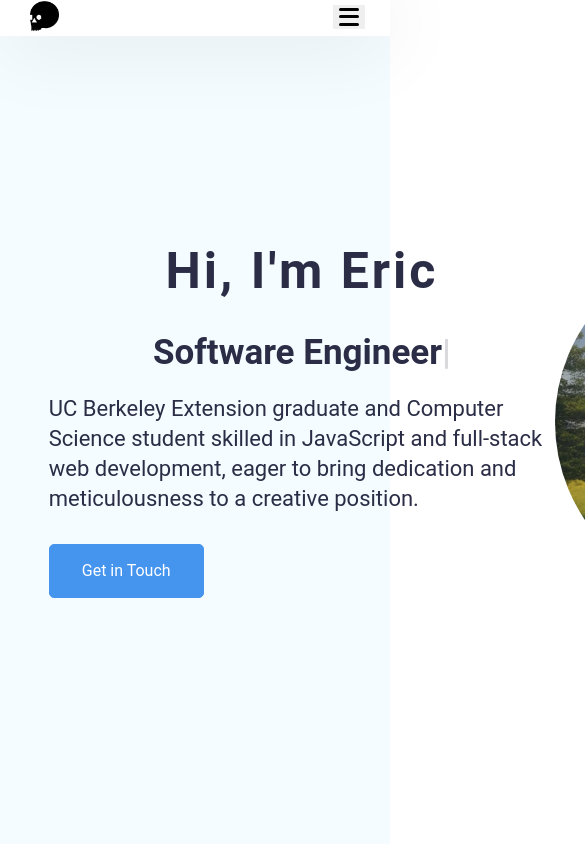
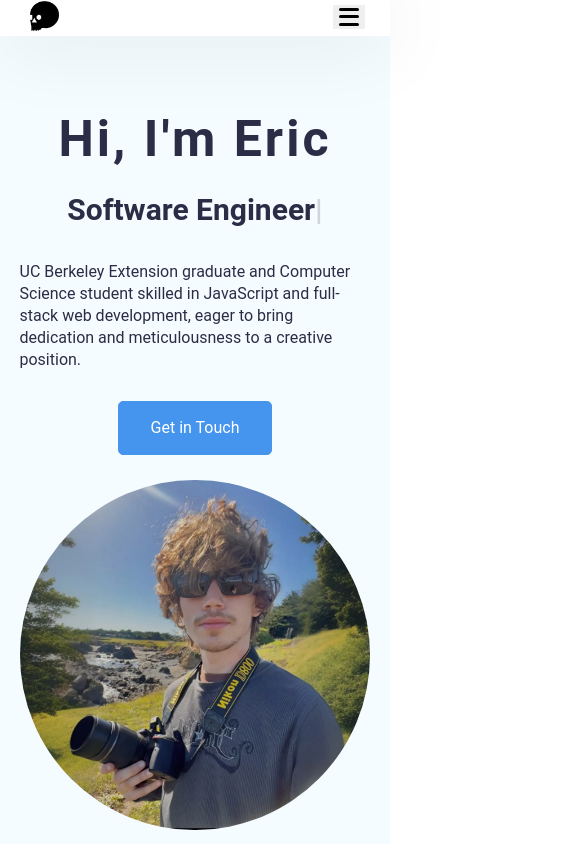
Before and after one commit to EricRisher/dev-portfolio, a React (Create React App) app: page / in a window 390 px wide. Shown: the top 844 px of the page, 585 px wide, since content can reach past the window. Built offline with nearby package versions, Linux system fonts and the light colour scheme.

Commit message:
fixed css styling for phones

```diff
--- a/src/App.css
+++ b/src/App.css
@@ -376,8 +376,8 @@ h2 {
   grid-template-columns: repeat(2, 1fr);
 }
 .about--section--img > img {
-  width: 100%;
-  height: 100%;
+  width: 70%;
+  height: 70%;
   border-radius: 20%;
   max-width: 700px;
   padding-left: 0px;
@@ -873,10 +873,30 @@ input[type="checkbox"] {
     height: auto;
   }
 
-  .hero--section-description {
-    font-size: 20px;
-    line-height: 30px;
-    text-align: left;
+   .hero--wrapper {
+    grid-template-columns: 1fr;
+    width: 90%;
+  }
+
+  .hero--section--content {
+    width: 100%;
+    gap: 10px;
+  }
+
+  .hero--section--content--box {
+    margin-top: 100px;
+    gap: 20px;
+  }
+
+  .hero--section--title {
+    font-size: 30px;
+    line-height: 42px;
+  }
+
+  .hero--section--description {
+    margin-top: 20px;
+    font-size: 16px;
+    line-height: 22px;
   }
 
   .portfolio--section--container {
@@ -891,15 +911,24 @@ input[type="checkbox"] {
     align-items: flex-start;
   }
 
-
   .text-md {
     max-width: 300px;
     text-align: center;
   }
 
-  .hero--section-description{
-    max-width: 100%;
-    font-size: 16px;
+  .hero--section--content--box > a {
+    display: block;
+    margin-bottom: 25px;
+    width: fit-content;
+    margin-left: auto;
+    margin-right: auto;
   }
+
+  .about--section--img > img {
+    display: block;
+    margin-left: auto;
+    margin-right: auto;
+  }
+
 }
 /* Responsive Screens Ends*/
```
